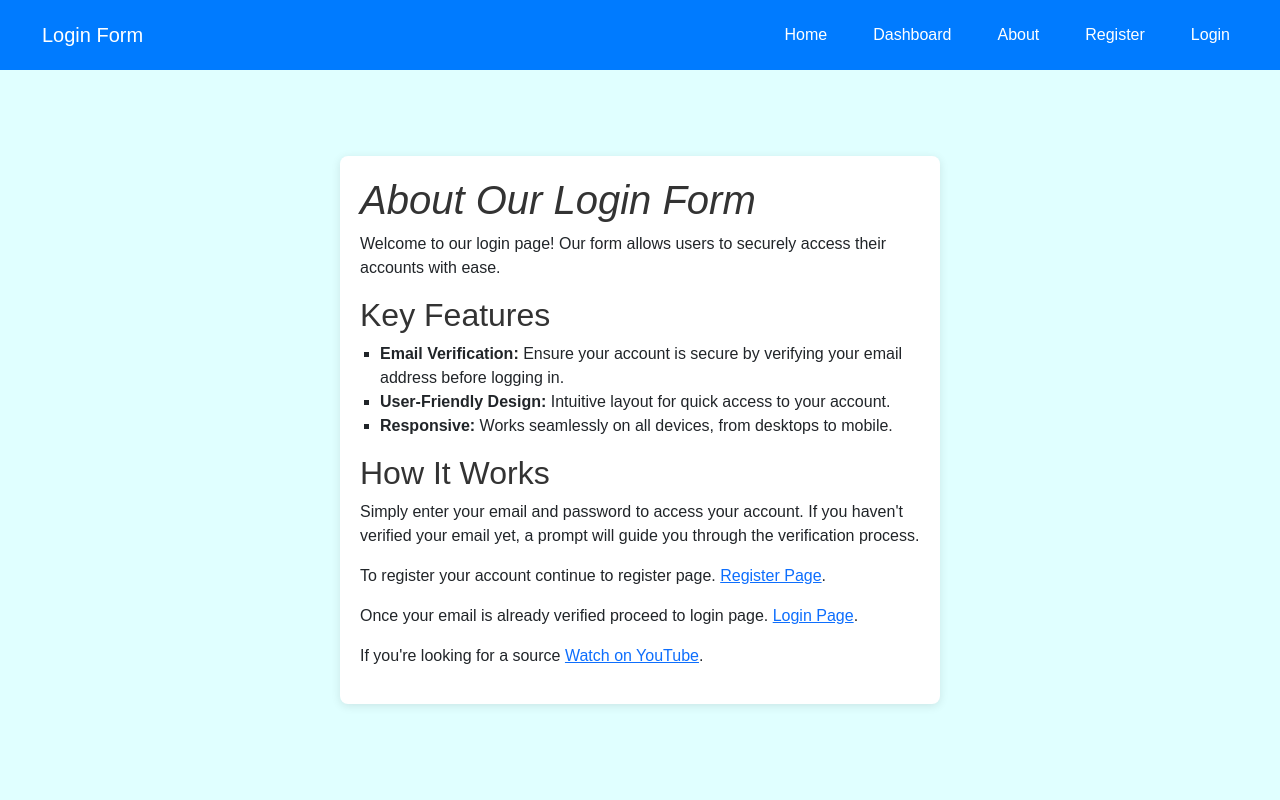
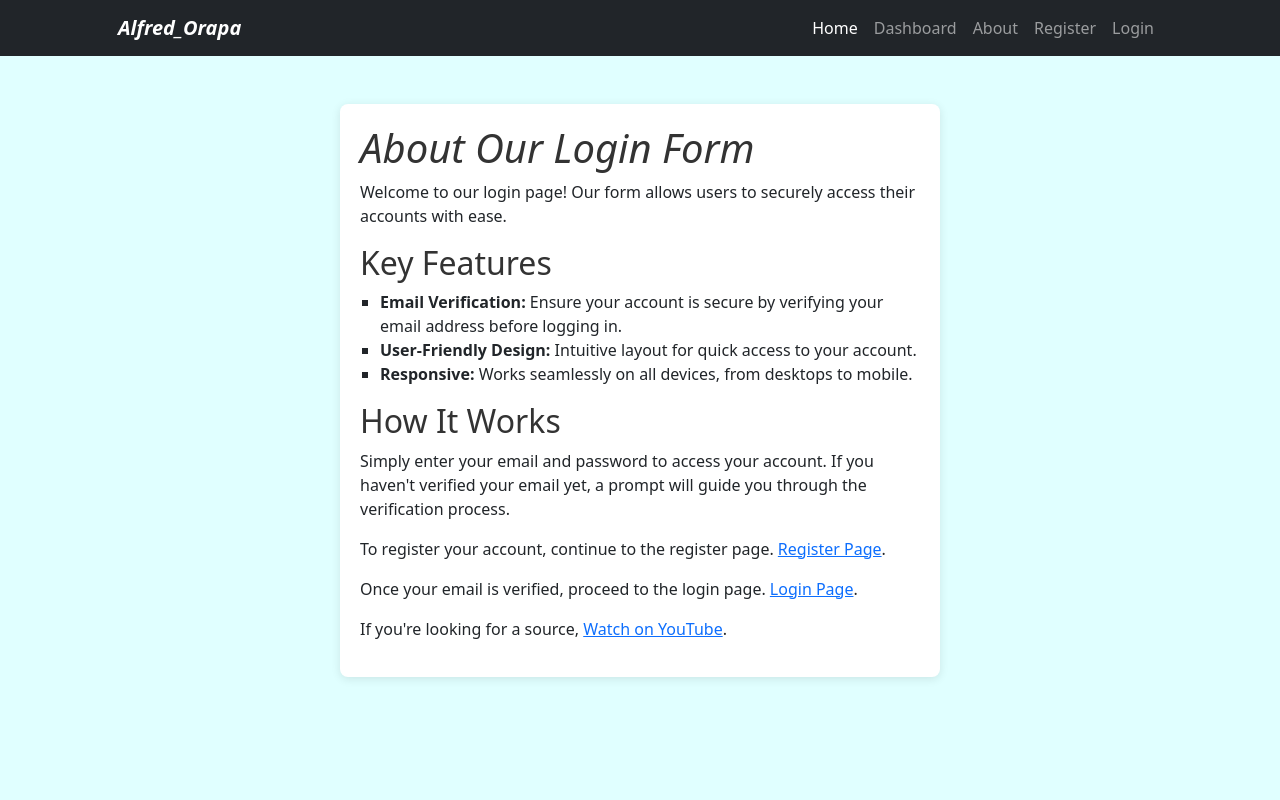
Before and after one commit to Alfred3002/Login_Form, a PHP site: page /AlfredOrapaIS21/about.php in a window 1280 px wide. Run offline with PHP 8.4, Linux system fonts and the light colour scheme.

Commit message:
adding this file and do some changes

```diff
--- a/about.php
+++ b/about.php
@@ -9,36 +9,11 @@ include('includes/header.php');
     <meta charset="UTF-8">
     <meta name="viewport" content="width=device-width, initial-scale=1.0">
     <title>About Login Form</title>
+    <!-- Bootstrap CSS -->
+    <link href="https://stackpath.bootstrapcdn.com/bootstrap/5.1.3/css/bootstrap.min.css" rel="stylesheet">
     <style>
         body {
-            margin: 0;
             background-color: #e0ffff;
-            font-family: Arial, sans-serif;
-        }
-
-        .navbar {
-            background-color: #007bff;
-            color: white;
-            padding: 15px;
-            text-align: center;
-        }
-
-        .navbar a {
-            color: white;
-            margin: 0 15px;
-            text-decoration: none;
-        }
-
-        .navbar a:hover {
-            text-decoration: underline;
-        }
-
-        .about-container {
-            display: flex;
-            justify-content: center; /* Centers horizontally */
-            align-items: center;     /* Centers vertically */
-            height: calc(100vh - 80px); /* Adjust for navbar height */
-            padding: 20px;
         }
 
         .content {
@@ -62,7 +37,8 @@ include('includes/header.php');
 </head>
 <body>
     <?php include('includes/navbar.php'); ?>
-    <div class="about-container">
+
+    <div class="container my-5">
         <div class="content">
             <h1><i>About Our Login Form</i></h1>
             <p>Welcome to our login page! Our form allows users to securely access their accounts with ease.</p>
@@ -77,10 +53,19 @@ include('includes/header.php');
             <h2>How It Works</h2>
             <p>Simply enter your email and password to access your account. If you haven't verified your email yet, a prompt will guide you through the verification process.</p>
 
-            <p>To register your account continue to register page. <a href="register.php">Register Page</a>.</p>
-            <p>Once your email is already verified proceed to login page. <a href="login.php">Login Page</a>.</p>
-            <p>If you're looking for a source <a href="https://youtu.be/mKEQ7TJldN8?si=6_o8ZKZPLmNskuvL" target="_blank">Watch on YouTube</a>.</p>
+            <p>To register your account, continue to the register page. <a href="register.php">Register Page</a>.</p>
+            <p>Once your email is verified, proceed to the login page. <a href="login.php">Login Page</a>.</p>
+            <p>If you're looking for a source, <a href="https://youtu.be/mKEQ7TJldN8?si=6_o8ZKZPLmNskuvL" target="_blank">Watch on YouTube</a>.</p>
         </div>
     </div>
+
+    <!-- Bootstrap JS (Optional) -->
+    <script src="https://cdn.jsdelivr.net/npm/@popperjs/core@2.9.2/dist/umd/popper.min.js"></script>
+    <script src="https://stackpath.bootstrapcdn.com/bootstrap/5.1.3/js/bootstrap.min.js"></script>
+
 </body>
 </html>
+
+<?php
+include('includes/footer.php');
+?>
--- a/dashboard.php
+++ b/dashboard.php
@@ -1,8 +1,10 @@
 <?php
+include('authentication.php');
+
 $page_title = "Dashboard";
 include('includes/header.php');
 include('includes/navbar.php');
-include('authentication.php');
+
 
 ?>
 
--- a/includes/navbar.php
+++ b/includes/navbar.php
@@ -1,9 +1,11 @@
-
 <div class="bg-dark">
+    <div class="container">
+        <div class="row">
+            <div class="col-md12">
                     <nav class="navbar navbar-expand-lg navbar-dark">
                         <div class="container-fluid">
 
-            <a class="navbar-brand" href="#">Login Form</a>
+                            <a class="navbar-brand" href="#"><b><i>Alfred_Orapa</i></b></a>
 
                             <button class="navbar-toggler" type="button" data-bs-toggle="collapse" data-bs-target="#navbarSupportedContent" aria-controls="navbarSupportedContent" aria-expanded="false" aria-label="Toggle navigation">
                             <span class="navbar-toggler-icon"></span>
@@ -40,3 +42,6 @@
                         </div>
                     </nav>
             </div>
+        </div>
+    </div>
+</div>
--- a/login.php
+++ b/login.php
@@ -60,6 +60,12 @@ include('includes/navbar.php');
                                 <button type="submit" name="login_now_btn" class="btn btn-secondary">Login Now</button>
                             </div>
                         </form>
+
+                        <hr>
+                        <h5>
+                            Did not recieve your Email Verification?
+                            <a href="resend-email.php">Resend</a>
+                        </h5>
                     </div>
 
 
--- a/register.php
+++ b/register.php
@@ -13,12 +13,14 @@ include('includes/navbar.php');
         <div class="row justify-content-center">
             <div class="col-md-6">
                 <div class="alert">
+
                     <?php
                         if(isset($_SESSION['status'])){
                            echo "<h4>".$_SESSION['status']."</h4>";
                            unset($_SESSION['status']);
                         }
                     ?>
+
                 </div>
                 <div class="card shadow">
                     <div class="card-header">
```
Also changed, not shown: authentication.php (+5 -6 lines), resend-email.php (added, +44 -0 lines), resend.php (added, +97 -0 lines). Lines whose indentation alone changed are shown as unchanged.
